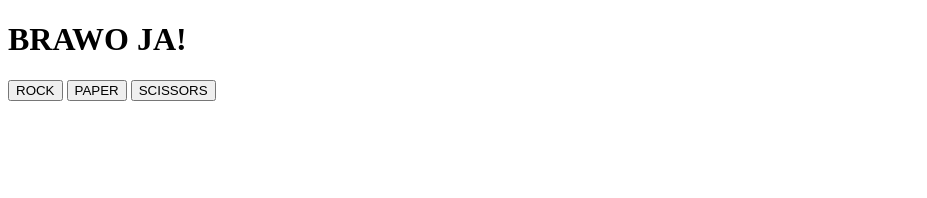
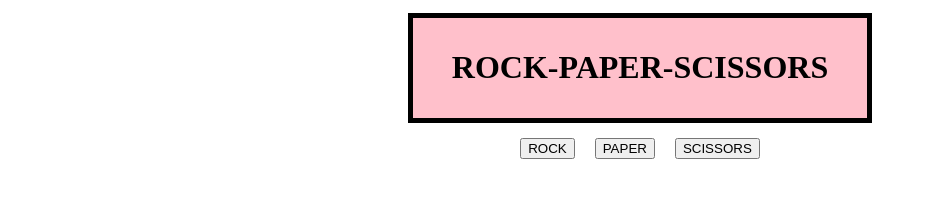
Before and after one commit to JustynaBuczynska/odin-game, a plain HTML site: page index.html in a window 1280 px wide. Shown: the whole page, without its empty margins (0-927 px from the left). Drawn offline with Linux system fonts and the light colour scheme.

Commit message:
finished

```diff
--- a/index.html
+++ b/index.html
@@ -1,5 +1,6 @@
 <!DOCTYPE html>
 <html lang="en">
+
 <head>
     <link rel="stylesheet" href="style.css">
     <meta charset="UTF-8">
@@ -8,13 +9,17 @@
     <title>ODIN GAME</title>
     <script src="script-game.js" defer></script>
 </head>
+
 <body>
-    <h1>BRAWO JA!</h1>
-
-    <button class="btn" id="btn1">ROCK</button>
-    <button class="btn" id="btn2">PAPER</button>
-    <button class="btn" id="btn3">SCISSORS</button>
-
+    <div class="title">
+        <h1>ROCK-PAPER-SCISSORS</h1>
+    </div>
+    <div class="btn">
+        <button id="btn1">ROCK</button>
+        <button id="btn2">PAPER</button>
+        <button id="btn3">SCISSORS</button>
+    </div>
     <div id="container"></div>
 </body>
+
 </html>
--- a/script-game.js
+++ b/script-game.js
@@ -28,27 +28,25 @@ function compare(choice) {
 
 const btn1 = document.querySelector('#btn1');
 btn1.addEventListener('click', () => {
-    let result = compare('rock');
-    viewResults(result);
-    endGame();
-});
+    playGame('rock');
+ });
 
 const btn2 = document.querySelector('#btn2');
 btn2.addEventListener('click', () => {
-
-    let result = compare('paper');
-    viewResults(result);
-    endGame();
-});
+    playGame('paper')
+    });
 
 const btn3 = document.querySelector('#btn3');
 btn3.addEventListener('click', () => {
+    playGame('scissors')
 
-    let result = compare('scissors');
+});
+
+function playGame(choice) {
+    let result = compare(choice);
     viewResults(result);
     endGame();
-
-});
+}
 
 function viewResults(message) {
     const container = document.querySelector('#container');
@@ -58,14 +56,14 @@ function viewResults(message) {
 
 function endGame() {
     if (winComp == 5) {
-        alert('END GAME. Computer WON!');
-        winComp=0;
-        winUser=0;
+        alert(`END GAME. Computer WON!   Computer  `+ winComp + ` : `+ winUser +`  User`);
+        winComp = 0;
+        winUser = 0;
         viewResults("");
-    } else if (winUser == 5){
-        alert('END GAME. User WON!');
-        winComp=0;
-        winUser=0;
+    } else if (winUser == 5) {
+        alert(`END GAME. User WON!   Computer  `+ winComp + ` : `+ winUser +`  User`);
+        winComp = 0;
+        winUser = 0;
         viewResults("");
     }
 }
--- a/style.css
+++ b/style.css
@@ -1,21 +1,47 @@
-.body{
+body{
     background-color:white;
     color: black;
     font-size: medium;
+    display: flex;
+    flex: 1;
+    flex-direction: column;
+    text-align: center;
+
     }
 
-    .container{
-      background-color: #1F2937;
-      color: #FFFFFF;
+    .title{
+        border: 5px black solid;
+        background-color: pink;
+        padding: 10px;
+        margin: 5px 400px 5px 400px;
+    }
+
+    #container{
+      background-color: white;
+      color: black;
+      display: flex;
+      padding: 10px;
+      border: 5px white solid;
+      text-align: center;
+      align-items: center;
+      justify-content: center;
       }
 
-      .content{
-        color: red;
+    .btn{
+        color: black;
+        padding: 10px;
+        display: flex;
+        flex-direction: row;
+        gap: 20px;
+        justify-content: center;
       }
 
-
-       .btn1 .btn2 .btn3{
+      #btn1 #btn2 #btn3{
         color: black;
-        background-color: pink;
+        padding: 10px;
         border: 5px black solid;
-      }
+        display: flex;
+        border-radius:10px;
+        font-size: medium;
+        background: pink;
+        }
```
